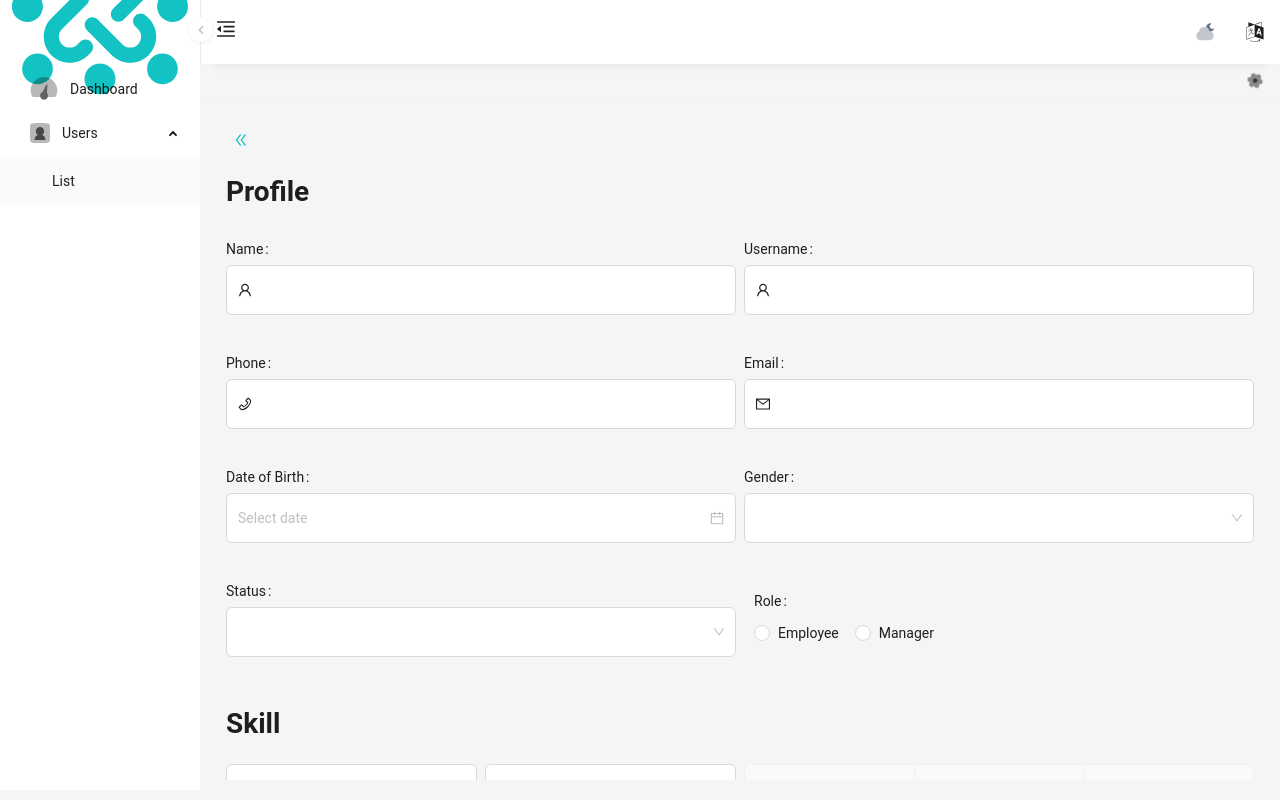
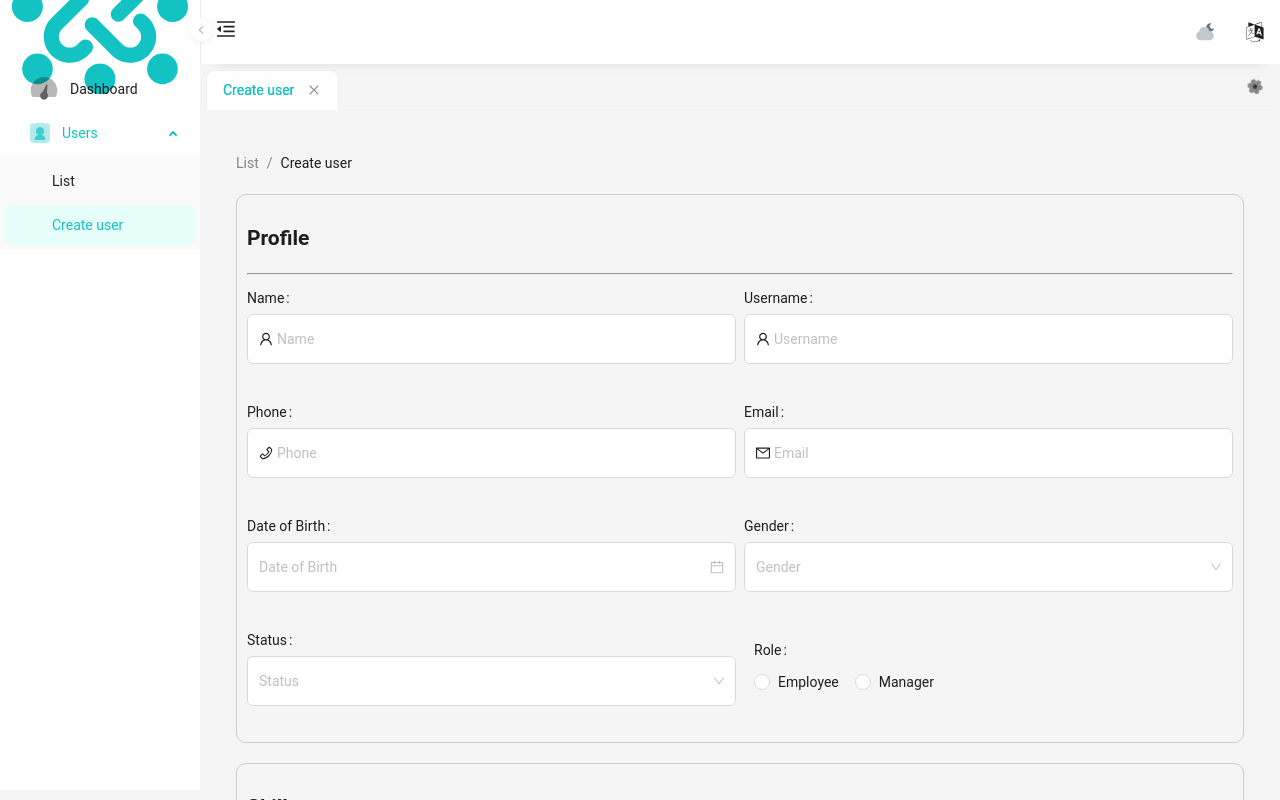
Before and after one commit to SelinaHoHo/Final-Project-Devplus, a React (Vite) app: page /users/createUser in a window 1280 px wide. Built offline with nearby package versions, Linux system fonts and the light colour scheme; sample sign-in values are in the browser's storage.

Commit message:
feat(FPD-2): fix bug

```diff
--- a/src/components/form/createUserForm.scss
+++ b/src/components/form/createUserForm.scss
@@ -18,3 +18,10 @@
 .form-item {
   margin: 0;
 }
+
+.section {
+  border: 1px solid #ccc;
+  padding: 10px;
+  border-radius: 10px;
+  margin: 20px 0;
+}
--- a/src/components/form/createUserForm.tsx
+++ b/src/components/form/createUserForm.tsx
@@ -1,9 +1,9 @@
-import { DeleteOutlined, MailOutlined, PhoneOutlined, UserOutlined } from "@ant-design/icons";
+import { MailOutlined, PhoneOutlined, UserOutlined } from "@ant-design/icons";
 import { Button, Col, DatePicker, Form, Input, message, Radio, Row, Select, Table } from "antd";
 import { Rule } from "antd/es/form";
 import { RadioChangeEvent } from "antd/lib/radio/interface";
 import dayjs from "dayjs";
-import React, { ChangeEvent, useState } from "react";
+import React, { useState } from "react";
 import { useTranslation } from "react-i18next";
 import * as Yup from "yup";
 import { yupSync } from "../../helpers/validation";
@@ -24,16 +24,16 @@ interface Employee {
   startDate: string;
 }
 
-interface Language {
+interface Technology {
   name: string;
-  experience: string;
+  YoE: number;
 }
 
 const CreateUserForm: React.FC = () => {
   const [loading, setLoading] = useState<boolean>(false);
   const { t } = useTranslation();
-  const [role, setRole] = useState("employee");
-  const [status, setStatus] = useState("pending");
+  const [role, setRole] = useState("");
+  const [status, setStatus] = useState("");
 
   const onChange = (e: RadioChangeEvent) => {
     setRole(e.target.value ?? "employee");
@@ -81,70 +81,57 @@ const CreateUserForm: React.FC = () => {
     }, 1500);
   };
 
-  // test
-  const [languages, setLanguages] = useState<Language[]>([]);
-  const [languageName, setLanguageName] = useState("Select language");
-  const [experienceYears, setExperienceYears] = useState("");
-  const [availableLanguages, setAvailableLanguages] = useState([
-    "ReactJS",
-    "NodeJS",
-    "HTML",
-    "SQL",
-    "JAVA",
+  const [selectedTech, setSelectedTech] = useState<string | null>(null);
+  const [YoE, setYoE] = useState<number | null>(null);
+  const [tableData, setTableData] = useState<Technology[]>([]);
+  const [options, setOptions] = useState<{ value: string; label: string }[]>([
+    { value: "NodeJs", label: "NodeJs" },
+    { value: "ReactJS", label: "ReactJS" },
+    { value: "Java", label: "Java" },
+    { value: "C#", label: "C#" },
+    { value: "C++", label: "C++" },
+    { value: "Python", label: "Python" },
   ]);
 
+  const [warning, setWarning] = useState<string | null>(null);
+
   const handleLanguageNameChange = (value: string) => {
-    setLanguageName(value);
+    setSelectedTech(value);
   };
 
-  const handleExperienceYearsChange = (e: ChangeEvent<HTMLInputElement>) => {
-    setExperienceYears(e.target.value);
+  const handleExperienceYearsChange = (value: string) => {
+    setYoE(parseInt(value));
   };
 
-  const handleAddLanguage = () => {
-    if (languageName && experienceYears) {
-      const newLanguage: Language = { name: languageName, experience: experienceYears };
-      setLanguages([...languages, newLanguage]);
-      setAvailableLanguages((prevLanguages) =>
-        prevLanguages.filter((lang) => lang !== languageName),
-      );
-      setLanguageName("");
-      setExperienceYears("");
+  const handleSubmission = async () => {
+    if (selectedTech && YoE !== null) {
+      setTableData([...tableData, { name: selectedTech, YoE }]);
+      setSelectedTech(null);
+      setYoE(null);
+
+      setOptions(options.filter((option) => option.value !== selectedTech));
+      setWarning(null);
+    } else {
+      setWarning(t("CREATE_EMPLOYEE.WARNING"));
+      message.error(t("CREATE_EMPLOYEE.WARNING"));
     }
   };
 
-  const handleDeleteLanguage = (languageToDelete: Language) => {
-    const updatedLanguages = languages.filter(
-      (language) => language.name !== languageToDelete.name,
-    );
-    setLanguages(updatedLanguages);
-    setAvailableLanguages((prevLanguages) => [...prevLanguages, languageToDelete.name]);
+  const handleDelete = (name: string) => {
+    const newData = tableData.filter((tech) => tech.name !== name);
+    setTableData(newData);
+
+    const deletedTech = tableData.find((tech) => tech.name === name);
+    if (deletedTech) {
+      setOptions([...options, { value: deletedTech.name, label: deletedTech.name }]);
+    }
   };
-
-  const columns = [
-    {
-      title: "Language Name",
-      dataIndex: "name",
-      key: "name",
-    },
-    {
-      title: "Years of Experience",
-      dataIndex: "experience",
-      key: "experience",
-    },
-    {
-      title: "Actions",
-      render: (record: Language) => (
-        <Button onClick={() => handleDeleteLanguage(record)}>
-          <DeleteOutlined />
-        </Button>
-      ),
-    },
-  ];
 
   return (
     <Form onFinish={onFinish}>
-      <h1>Profile</h1>
+      <section className='section'>
+        <h1>{t("CREATE_EMPLOYEE.PROFILE")}</h1>
+        <hr />
         <Row gutter={[8, 8]}>
           <Col xs={24} sm={24} md={24} lg={12}>
             <Form.Item
@@ -154,7 +141,7 @@ const CreateUserForm: React.FC = () => {
               wrapperCol={{ xs: 24, sm: 24, md: 24, lg: 24 }}
               rules={validator}
             >
-            <Input prefix={<UserOutlined />} />
+              <Input prefix={<UserOutlined />} placeholder={t("CREATE_EMPLOYEE.NAME")} />
             </Form.Item>
           </Col>
 
@@ -166,7 +153,7 @@ const CreateUserForm: React.FC = () => {
               wrapperCol={{ xs: 24, sm: 24, md: 24, lg: 24 }}
               rules={validator}
             >
-            <Input prefix={<UserOutlined />} />
+              <Input prefix={<UserOutlined />} placeholder={t("CREATE_EMPLOYEE.USERNAME")} />
             </Form.Item>
           </Col>
 
@@ -178,7 +165,11 @@ const CreateUserForm: React.FC = () => {
               wrapperCol={{ xs: 24, sm: 24, md: 24, lg: 24 }}
               rules={validator}
             >
-            <Input prefix={<PhoneOutlined />} type='number' />
+              <Input
+                prefix={<PhoneOutlined />}
+                type='number'
+                placeholder={t("CREATE_EMPLOYEE.PHONE")}
+              />
             </Form.Item>
           </Col>
 
@@ -190,7 +181,7 @@ const CreateUserForm: React.FC = () => {
               wrapperCol={{ xs: 24, sm: 24, md: 24, lg: 24 }}
               rules={validator}
             >
-            <Input prefix={<MailOutlined />} />
+              <Input prefix={<MailOutlined />} placeholder={t("CREATE_EMPLOYEE.EMAIL")} />
             </Form.Item>
           </Col>
 
@@ -202,7 +193,11 @@ const CreateUserForm: React.FC = () => {
               wrapperCol={{ xs: 24, sm: 24, md: 24, lg: 24 }}
               rules={validator}
             >
-            <DatePicker style={{ width: "100%" }} disabledDate={disabledDate} />
+              <DatePicker
+                style={{ width: "100%" }}
+                disabledDate={disabledDate}
+                placeholder={t("CREATE_EMPLOYEE.DOB")}
+              />
             </Form.Item>
           </Col>
 
@@ -214,10 +209,10 @@ const CreateUserForm: React.FC = () => {
               wrapperCol={{ xs: 24, sm: 24, md: 24, lg: 24 }}
               rules={validator}
             >
-            <Select>
-              <Option value='male'>Male</Option>
-              <Option value='female'>Female</Option>
-              <Option value='other'>Other</Option>
+              <Select placeholder={t("CREATE_EMPLOYEE.GENDER")}>
+                <Option value='male'>{t("CREATE_EMPLOYEE.MALE")}</Option>
+                <Option value='female'>{t("CREATE_EMPLOYEE.FEMALE")}</Option>
+                <Option value='other'>{t("CREATE_EMPLOYEE.OTHER")}</Option>
               </Select>
             </Form.Item>
           </Col>
@@ -230,9 +225,13 @@ const CreateUserForm: React.FC = () => {
               wrapperCol={{ xs: 24, sm: 24, md: 24, lg: 24 }}
               rules={validator}
             >
-            <Select onChange={onChangeStatus} value={status}>
-              <Option value='pending'>Pending</Option>
-              <Option value='in-progress'>In progress</Option>
+              <Select
+                onChange={onChangeStatus}
+                value={status}
+                placeholder={t("CREATE_EMPLOYEE.STATUS")}
+              >
+                <Option value='pending'>{t("CREATE_EMPLOYEE.PENDING")}</Option>
+                <Option value='in-progress'>{t("CREATE_EMPLOYEE.IN_PROGRESS")}</Option>
               </Select>
             </Form.Item>
           </Col>
@@ -247,26 +246,31 @@ const CreateUserForm: React.FC = () => {
               style={{ padding: "10px" }}
             >
               <Radio.Group onChange={onChange} value={role}>
-              <Radio value='employee'>Employee</Radio>
-              <Radio value='manage'>Manager</Radio>
+                <Radio value='employee'>{t("CREATE_EMPLOYEE.EMPLOYEE")}</Radio>
+                <Radio value='manage'>{t("CREATE_EMPLOYEE.MANAGER")}</Radio>
               </Radio.Group>
             </Form.Item>
           </Col>
         </Row>
+      </section>
 
-      <h1>Skill</h1>
+      <section className='section'>
+        <h1>{t("CREATE_EMPLOYEE.SKILL")}</h1>
+        <hr style={{ marginBottom: "20px" }} />
         <Row gutter={[8, 8]}>
           <Col xs={24} sm={24} md={24} lg={12}>
             <Row gutter={[8, 8]}>
               <Col xs={24} sm={24} md={24} lg={12}>
                 <Select
-                value={languageName}
+                  placeholder={t("CREATE_EMPLOYEE.TECHNOLOGY")}
                   onChange={handleLanguageNameChange}
+                  value={selectedTech}
+                  optionFilterProp='children'
                   style={{ width: "100%" }}
                 >
-                {availableLanguages.map((lang) => (
-                  <Option key={lang} value={lang}>
-                    {lang}
+                  {options.map((option) => (
+                    <Option key={option.value} value={option.value}>
+                      {option.label}
                     </Option>
                   ))}
                 </Select>
@@ -274,20 +278,35 @@ const CreateUserForm: React.FC = () => {
 
               <Col xs={24} sm={24} md={24} lg={12}>
                 <Input
-                placeholder='Enter years of experience'
-                value={experienceYears}
-                onChange={handleExperienceYearsChange}
+                  placeholder={t("CREATE_EMPLOYEE.YOE")}
+                  type='number'
+                  value={YoE !== null ? YoE : ""}
+                  onChange={(e) => handleExperienceYearsChange(e.target.value)}
                   style={{ padding: "24px 20px" }}
                 />
               </Col>
             </Row>
+            {warning && <p style={{ color: "red" }}>{warning}</p>}
             <br />
-          <Button onClick={handleAddLanguage}>Add Language</Button>
+            <Button onClick={handleSubmission}>{t("CREATE_EMPLOYEE.ADD_SKILL")}</Button>
           </Col>
+
           <Col xs={24} sm={24} md={24} lg={12}>
             <Table
-            columns={columns}
-            dataSource={languages}
+              columns={[
+                { title: t("CREATE_EMPLOYEE.TECHNOLOGY"), dataIndex: "name", key: "name" },
+                { title: t("CREATE_EMPLOYEE.YOE"), dataIndex: "YoE", key: "YoE" },
+                {
+                  title: t("CREATE_EMPLOYEE.ACTION"),
+                  key: "action",
+                  render: (record) => (
+                    <Button onClick={() => handleDelete(record.name)}>
+                      {t("CREATE_EMPLOYEE.DELETE")}
+                    </Button>
+                  ),
+                },
+              ]}
+              dataSource={tableData}
               pagination={false}
               scroll={{ y: 250 }}
               bordered
@@ -299,7 +318,8 @@ const CreateUserForm: React.FC = () => {
             />
           </Col>
         </Row>
-      <br />
+      </section>
+
       <Form.Item>
         <Button type='primary' htmlType='submit' loading={loading}>
           {t("CREATE_EMPLOYEE.SUBMIT")}
--- a/src/components/layout/buttonBack/buttonBack.scss
+++ /dev/null
@@ -1,9 +0,0 @@
-.btn-back {
-  cursor: pointer;
-  text-align: center;
-  width: 30px;
-
-  .btn-icon {
-    color: #13c2c2;
-  }
-}
--- a/src/components/layout/buttonBack/buttonBack.tsx
+++ /dev/null
@@ -1,12 +0,0 @@
-import { DoubleLeftOutlined } from "@ant-design/icons";
-import "./buttonBack.scss";
-
-const buttonBack = () => {
-  return (
-    <div className='btn-back'>
-      <DoubleLeftOutlined className='btn-icon' />
-    </div>
-  );
-};
-
-export default buttonBack;
--- a/src/locales/en.json
+++ b/src/locales/en.json
@@ -3,6 +3,7 @@
     "DASHBOARD": "Dashboard",
     "USERS": "Users",
     "LIST_USERS": "List",
+    "CREATE_USER": "Create user",
     "CLOSE_CURRENT": "Close current",
     "CLOSE_OTHER": "Close other",
     "COLOSE_ALL": "Close all",
@@ -41,6 +42,21 @@
     "DOB_REQUIRED": "Please enter date of birth",
     "GENDER_REQUIRED": "Please enter gender",
     "STATUS_REQUIRED": "Please enter status",
-    "ROLE_REQUIRED": "Please enter role"
+    "ROLE_REQUIRED": "Please enter role",
+    "PROFILE": "Profile",
+    "MALE": "Male",
+    "FEMALE": "Female",
+    "OTHER": "Other",
+    "PENDING": "Pending",
+    "IN_PROGRESS": "In progress",
+    "EMPLOYEE": "Employee",
+    "MANAGER": "Manager",
+    "SKILL": "Skill",
+    "TECHNOLOGY": "Technology",
+    "YOE": "Years of Experience",
+    "ADD_SKILL": "Add skill",
+    "ACTION": "Action",
+    "DELETE": "Delete",
+    "WARNING": "Please fill in both Technology and Years of Experience"
   }
 }
--- a/src/locales/vi.json
+++ b/src/locales/vi.json
@@ -3,6 +3,7 @@
     "DASHBOARD": "Bảng điều khiển",
     "USERS": "Người dùng",
     "LIST_USERS": "Danh sách",
+    "CREATE_USER": "Tạo người dùng",
     "CLOSE_CURRENT": "Đóng tab hiện tại",
     "CLOSE_OTHER": "Đóng các tab khác",
     "COLOSE_ALL": "Đóng tất cả",
@@ -38,6 +39,21 @@
     "DOB_REQUIRED": "Vui lòng chọn ngày sinh",
     "GENDER_REQUIRED": "Vui lòng chọn giới tính",
     "STATUS_REQUIRED": "Vui lòng chọn trạng thái",
-    "ROLE_REQUIRED": "Vui lòng chọn vai trò"
+    "ROLE_REQUIRED": "Vui lòng chọn vai trò",
+    "PROFILE": "Thông tin cá nhân",
+    "MALE": "Nam",
+    "FEMALE": "Nữ",
+    "OTHER": "Khác",
+    "PENDING": "Đang chờ",
+    "IN_PROGRESS": "Đang làm việc",
+    "EMPLOYEE": "Nhân viên",
+    "MANAGER": "Quản lí",
+    "SKILL": "Kỹ năng",
+    "TECHNOLOGY": "Công nghệ",
+    "YOE": "Số năm kinh nghiệm",
+    "ADD_SKILL": "Thêm kỹ năng",
+    "ACTION": "Hành động",
+    "DELETE": "Xóa",
+    "WARNING": "Vui lòng điền cả Công nghệ và Số năm kinh nghiệm"
   }
 }
--- a/src/pages/Users/CreateUser/CreateUser.scss
+++ b/src/pages/Users/CreateUser/CreateUser.scss
@@ -1,3 +1,5 @@
-.page-create-user {
-  margin: 20px;
+.layout-page-content {
+  .page-create-user {
+    padding: 30px;
+  }
 }
--- a/src/pages/Users/CreateUser/CreateUser.tsx
+++ b/src/pages/Users/CreateUser/CreateUser.tsx
@@ -1,20 +1,30 @@
 import CreateUserForm from "@/components/form/createUserForm";
-import ButtonBack from "@/components/layout/buttonBack/buttonBack";
+import { Breadcrumb } from "antd";
+import { useTranslation } from "react-i18next";
 import { Link } from "react-router-dom";
 
 import "./CreateUser.scss";
 
 const CreateUser = () => {
+  const { t } = useTranslation();
   return (
-    <div className='page-create-user'>
-      {/* Back Button */}
-      <Link to='../list'>
-        <ButtonBack />
-      </Link>
+    <div>
+      <div className='page-create-user'>
+        <Breadcrumb
+          items={[
+            {
+              title: <Link to='../list'>{t("MENU.LIST_USERS")}</Link>,
+            },
+            {
+              title: t("MENU.CREATE_USER"),
+            },
+          ]}
+        />
 
-      {/* Form */}
-      <div className='form-create'>
-        <CreateUserForm />
+        {/* Form */}
+        <div className='form-create'>
+          <CreateUserForm />
+        </div>
       </div>
     </div>
   );
--- a/src/routes/menu.tsx
+++ b/src/routes/menu.tsx
@@ -18,6 +18,11 @@ export const menuList: MenuList = [
         label: "List Users",
         path: "/users/list",
       },
+      {
+        code: "createUser",
+        label: "Create User",
+        path: "/users/createUser",
+      },
     ],
   },
 ];
```
Lines whose indentation alone changed are shown as unchanged.
